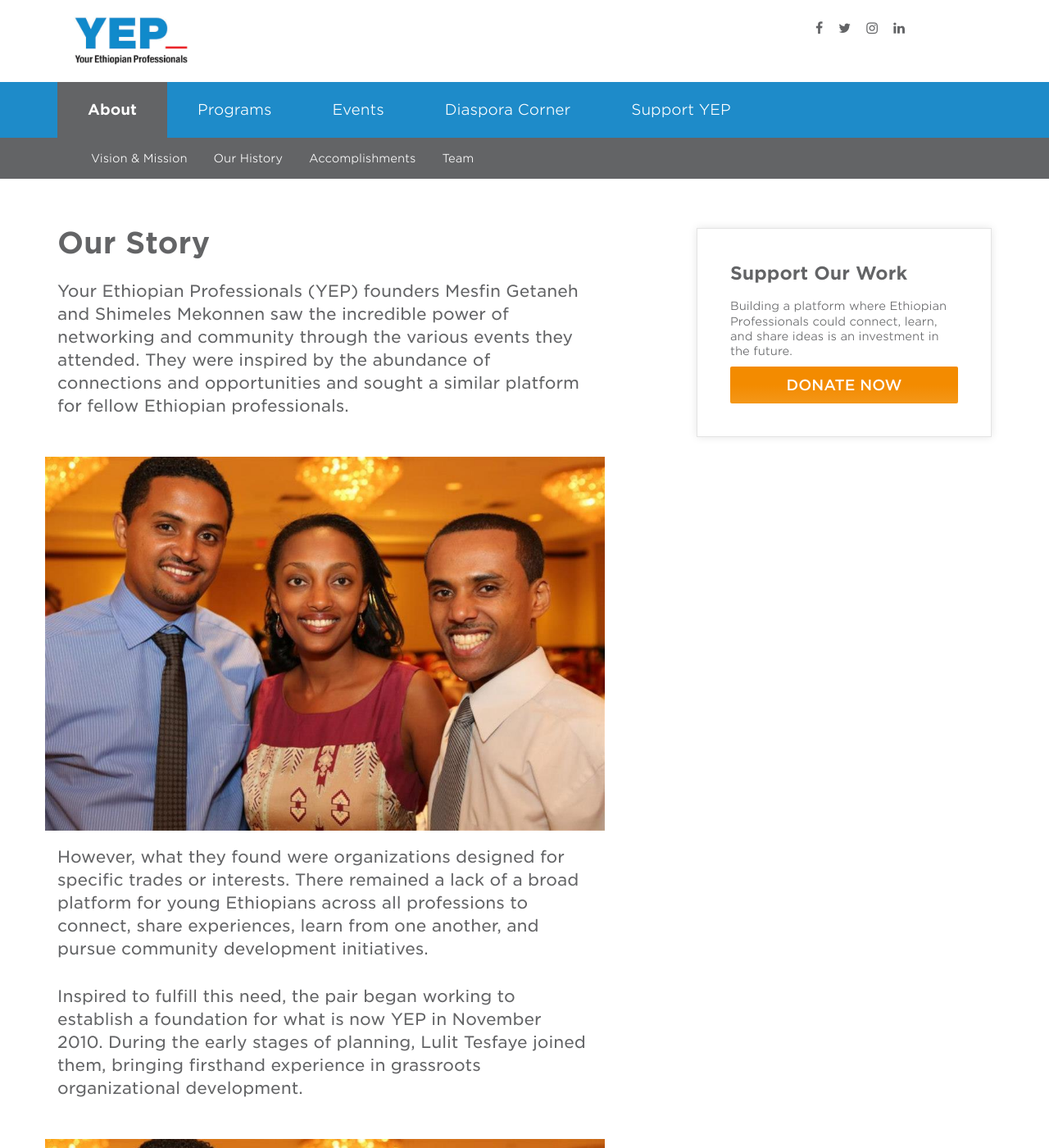
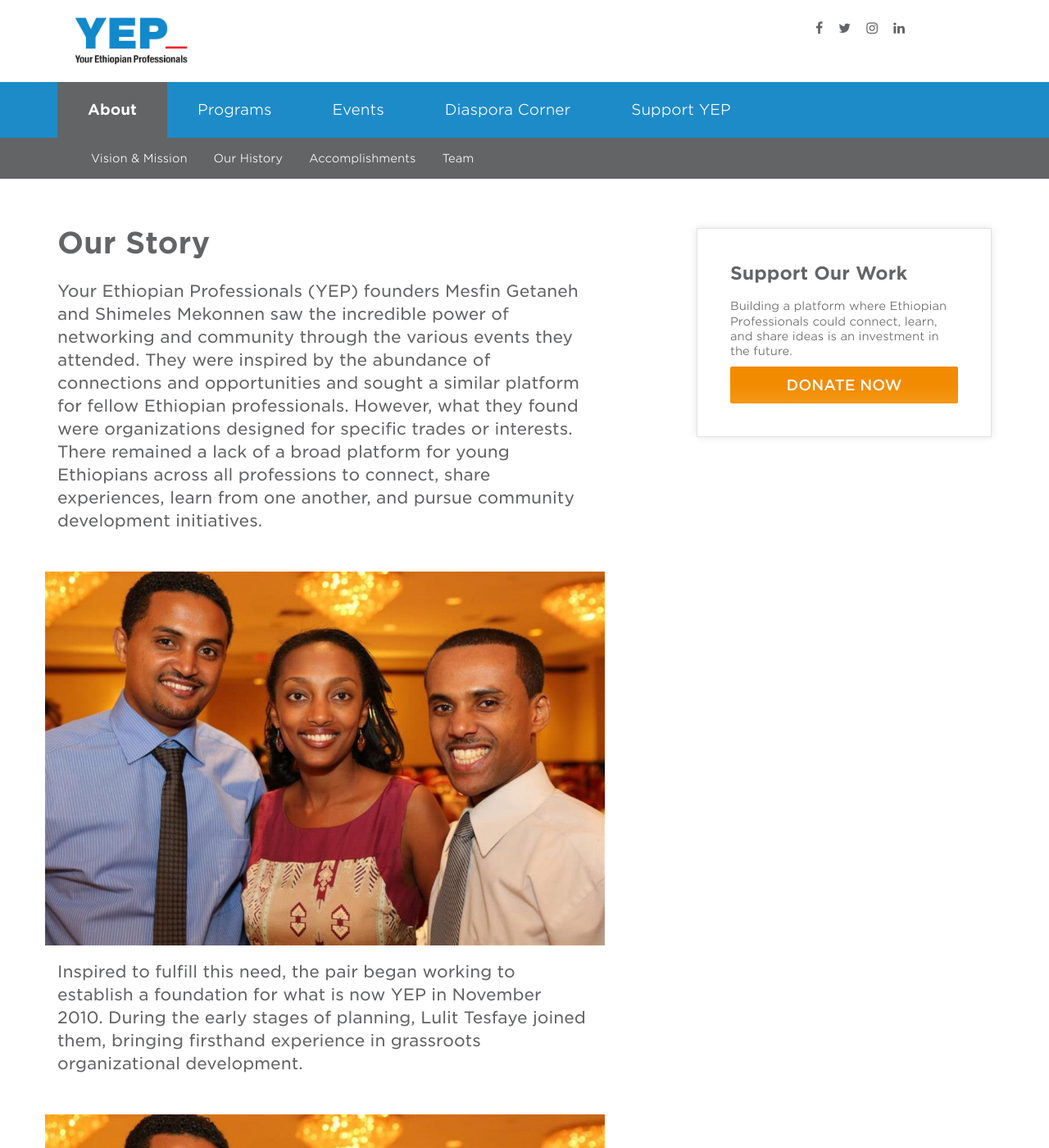
Before and after one commit to YEPNetwork/yepnetwork.github.io, a Jekyll site: the page built from _pages/history.html, in a window 1280 px wide and 1400 px high. Shown: the whole window at 82% size. Built offline with Jekyll 4.4.1, drawn with Linux system fonts in a browser that asks for light colours; nearby versions of some CDN libraries.

Commit message:
Update history.html

```diff
--- a/_pages/history.html
+++ b/_pages/history.html
@@ -6,11 +6,10 @@ permalink: /about/history/
 body_class: about
 ---
 <h1 class="margin-top-4">Our Story</h1>
-<p class="intro"> Your Ethiopian Professionals (YEP) founders Mesfin Getaneh and Shimeles Mekonnen saw the incredible power of networking and community through the various events they attended. They were inspired by the abundance of connections and opportunities and sought a similar platform for fellow Ethiopian professionals. </p>
+<p class="intro"> Your Ethiopian Professionals (YEP) founders Mesfin Getaneh and Shimeles Mekonnen saw the incredible power of networking and community through the various events they attended. They were inspired by the abundance of connections and opportunities and sought a similar platform for fellow Ethiopian professionals. However, what they found were organizations designed for specific trades or interests. There remained a lack of a broad platform for young Ethiopians across all professions to connect, share experiences, learn from one another, and pursue community development initiatives. </p>
 <div class="row text-center padding-top-2 padding-bottom-2">
   <img src="/assets/images/programs/leadership_team_2.jpg">
 </div>
-<p class="intro"> However, what they found were organizations designed for specific trades or interests. There remained a lack of a broad platform for young Ethiopians across all professions to connect, share experiences, learn from one another, and pursue community development initiatives. </p>
 <p class="intro"> Inspired to fulfill this need, the pair began working to establish a foundation for what is now YEP in November 2010. During the early stages of planning, Lulit Tesfaye joined them, bringing firsthand experience in grassroots organizational development. </p>
 <div class="row text-center padding-top-2 padding-bottom-2">
   <img src="/assets/images/programs/leadership_team_2.jpg">
```
